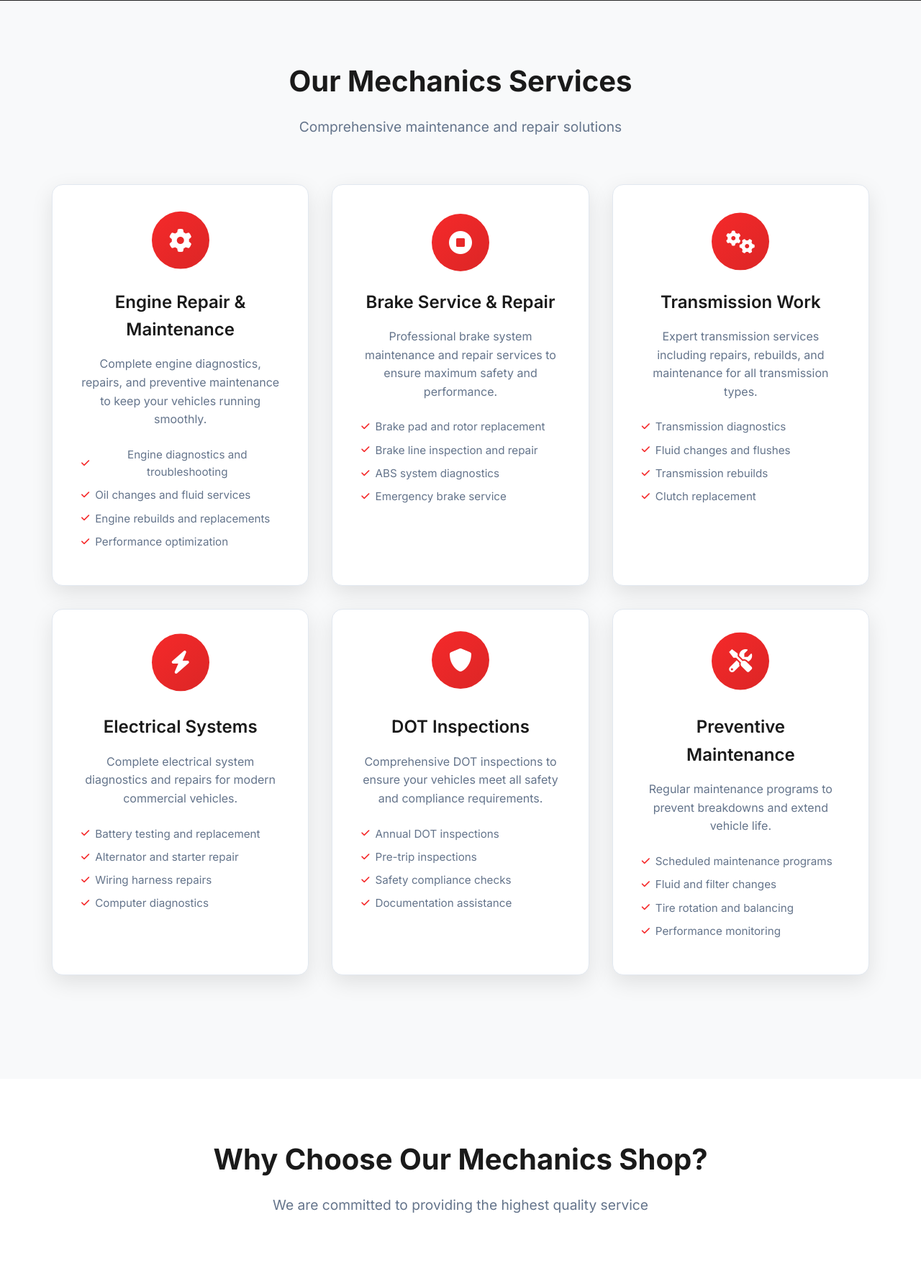
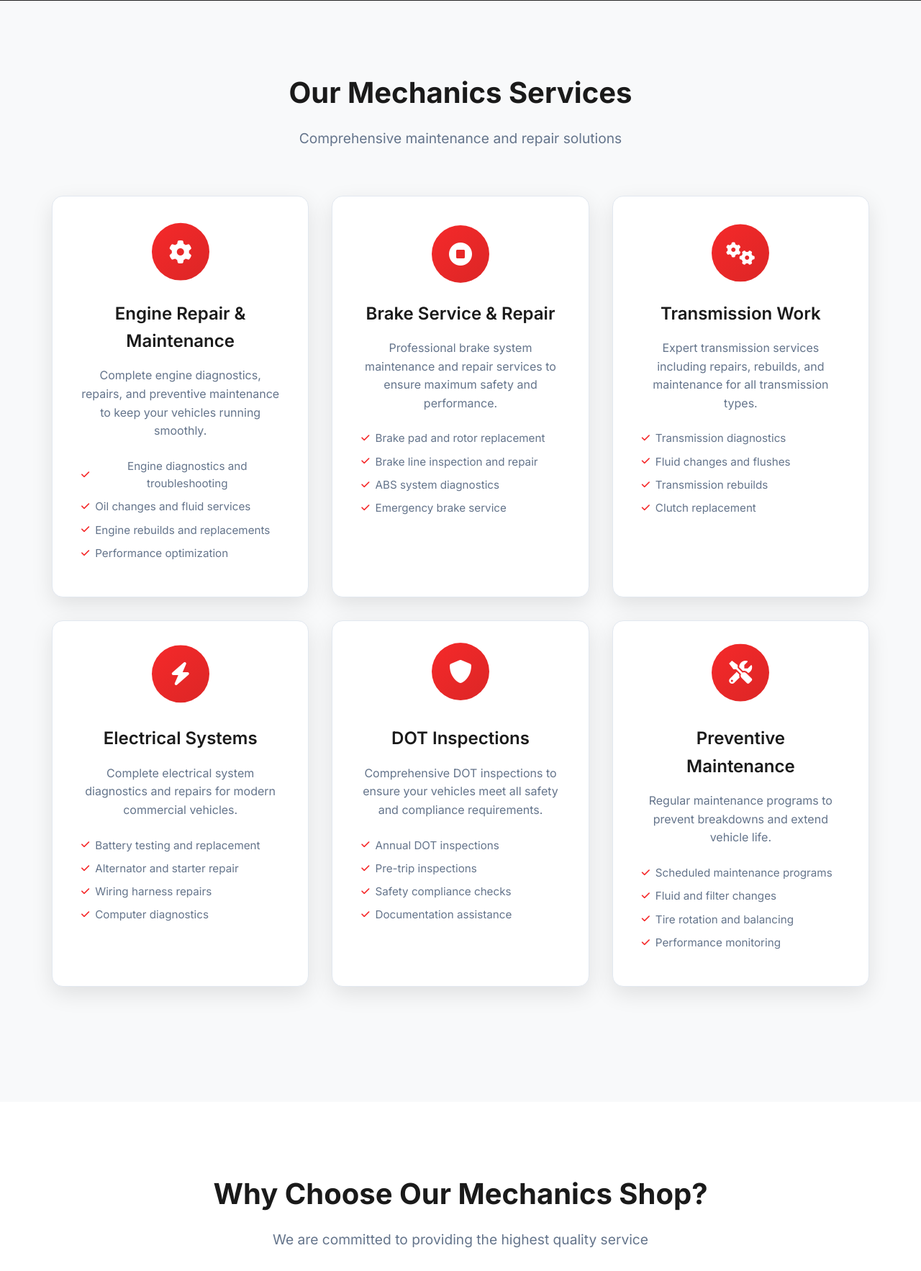
Before and after one commit to chavousllc/smttrans, a Flask app: page /mechanics in a window 1280 px wide. Shown: the part 778-2544 px from the top of the page at 72% size. Run offline with Flask 3, Linux system fonts and the light colour scheme; some libraries are stand-ins or nearby versions.

Commit message:
Align mechanics page section spacing with the home page's rhythm
mechanics-services and why-choose used 5rem vertical padding while every
equivalent section on the home page (about/services/fleet/contact) uses
6rem, making the pacing subtly shift between pages. Standardized to 6rem.

```diff
--- a/templates/mechanics.html
+++ b/templates/mechanics.html
@@ -115,7 +115,7 @@
 
         /* Services Grid */
         .mechanics-services {
-            padding: 5rem 0;
+            padding: 6rem 0;
             background: #f8f9fa;
         }
 
@@ -215,7 +215,7 @@
 
         /* Why Choose Us Section */
         .why-choose {
-            padding: 5rem 0;
+            padding: 6rem 0;
             background: white;
         }
 
```
